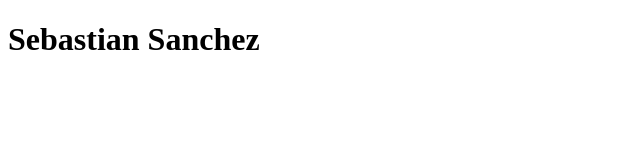
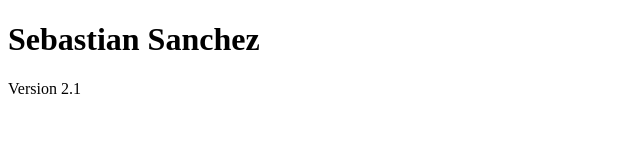
Before and after one commit to sesanchezra/mi-primer-repo, a plain HTML site: page index.html in a window 1280 px wide. Shown: the full height of the page, 0-640 px from the left. Drawn offline with Linux system fonts and the light colour scheme.

Commit message:
Version 2.1

```diff
--- a/index.html
+++ b/index.html
@@ -8,6 +8,7 @@
 </head>
 <body>
     <h1>Sebastian Sanchez</h1>
+    <p>Version 2.1</p>
 
 </body>
 </html>
```
